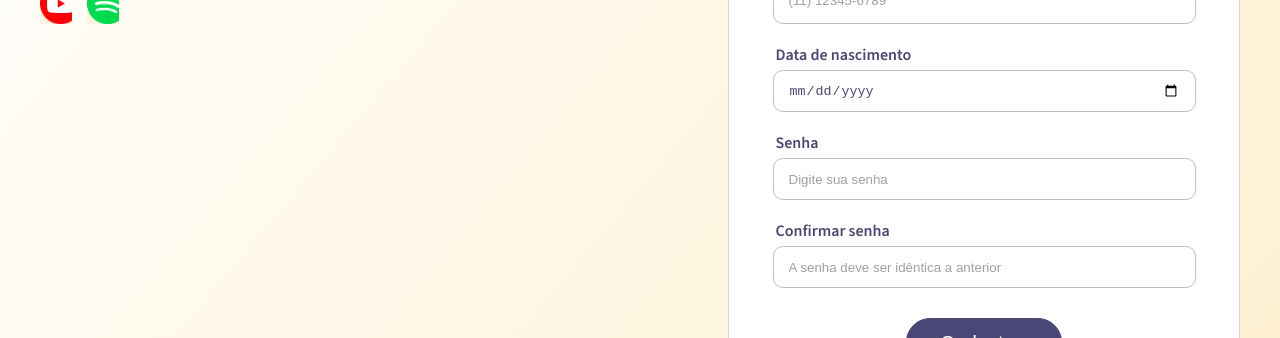
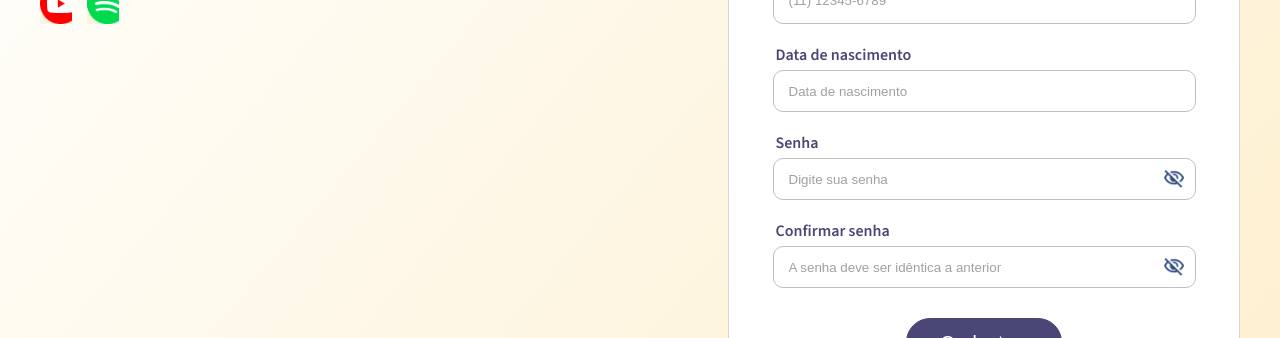
Before and after one commit to SquadLuzRosa/pipoca-agil-front, a Next.js app: page /register in a window 1280 px wide. Shown: the part 436-774 px from the top of the page. Built offline with nearby package versions, Linux system fonts and the light colour scheme.

Commit message:
add: Adicionando os icones nos inputs de senha

```diff
--- a/src/components/layout/eyers/ClosedEyeIcon.jsx
+++ b/src/components/layout/eyers/ClosedEyeIcon.jsx
@@ -1,7 +1,7 @@
 import React from 'react';
 
-const ClosedEyeIcon = ({onClick}) => (
-    <div onClick={(e) => { e.stopPropagation(); onClick(); }}>
+const ClosedEyeIcon = () => (
+    <div>
         <img src="/closeEyer.svg" alt="Closed Eye" style={{ marginLeft: '5px', cursor: 'pointer' }} />
     </div>
 );
--- a/src/components/layout/eyers/OpenEyeIcon.jsx
+++ b/src/components/layout/eyers/OpenEyeIcon.jsx
@@ -1,7 +1,7 @@
 import React from 'react';
 
-const OpenEyeIcon = ({ onClick }) => (
-  <div onClick={(e) => { e.stopPropagation(); onClick(); }}>
+const OpenEyeIcon = () => (
+  <div>
     <img src="/openEyer.svg" alt="Open Eye" style={{ marginLeft: '5px', cursor: 'pointer' }} />
   </div>
 );
--- a/src/components/layout/inputs/Input.jsx
+++ b/src/components/layout/inputs/Input.jsx
@@ -1,6 +1,10 @@
 import styled from 'styled-components'
 import InputMask from 'react-input-mask'
-import { forwardRef } from 'react'
+import { forwardRef, useState } from 'react'
+
+import ClosedEyeIcon from '../eyers/ClosedEyeIcon'
+import OpenEyeIcon from '../eyers/OpenEyeIcon'
+
 
 const InputContainer = styled.div`
   width: 100%;
@@ -34,6 +38,33 @@ const StyledInput = styled.input`
     color: ${(props) => props.theme.placeholderColor};
   }
 `
+const IconOpenPassword = styled.img`
+  width: 20px;
+  object-fit: cover;
+  margin: 0;
+`;
+const IconClosePassword = styled.img`
+  width: 20px;
+  object-fit: cover;
+  margin: 0;
+`;
+
+const StyledEyeIcon = styled.span`
+  cursor: pointer;
+  position: absolute;
+  top: 50%;
+  right: 12px;
+
+  transform: translate(0,-50%);
+  display: flex;
+  align-items: baseline;
+  justify-content: center;
+  `
+
+const InputPassword = styled.span`
+  display: flex;
+  position: relative;
+`;
 
 const StyledMaskedInput = styled(InputMask)`
   width: 100%;
@@ -56,18 +87,44 @@ const StyledMaskedInput = styled(InputMask)`
   }
 `
 
-const Input = forwardRef(({ label, error, mask, ...props }, ref) => {
+const Input = forwardRef(({ label, error, mask, onTogglePasswordVisibility, type, ...props }, ref) => {
+  const [showPassword, setShowPassword] = useState(false);
   const hasError = !!error;
-  // if (hasError) {
-  //   alert('teste')
-  // }
+
+  const togglePasswordVisibility = () => {
+    setShowPassword(!showPassword);
+    if (onTogglePasswordVisibility) {
+      onTogglePasswordVisibility(!showPassword);
+    }
+  };
+
   return (
     <InputContainer>
       <StyledLabel>{label}</StyledLabel>
       {mask ? (
         <StyledMaskedInput mask={mask} maskChar="_" placeholder={label} error={error} {...props} ref={ref} hasError={hasError}/>
       ) : (
-        <StyledInput placeholder={label} error={error} {...props} ref={ref} hasError={hasError}/>
+        <InputPassword>
+          <StyledInput
+            type={showPassword ? 'text' : 'password'}
+            placeholder={label}
+            error={error}
+            {...props}
+            ref={ref}
+            hasError={hasError}
+          />
+          {type === 'password' && (
+            <StyledEyeIcon onClick={togglePasswordVisibility}>
+              {showPassword ?
+                <IconOpenPassword src="/eyer.png" alt="" />
+
+              : <IconClosePassword src="/eyer_off.png" alt="" />
+
+              }
+            </StyledEyeIcon>
+          )}
+        </InputPassword>
+
       )}
     </InputContainer>
   )
--- a/src/pages/register.jsx
+++ b/src/pages/register.jsx
@@ -135,6 +135,15 @@ function RegisterPage() {
   }, [isSuccessModalOpen])
 
 
+  const handlePasswordVisibility = (isVisible) => {
+    // Lógica para controlar a visibilidade da senha
+    // Você pode usar o estado local aqui ou realizar outras ações
+    if (isVisible) {
+      console.log('Senha visível');
+    } else {
+      console.log('Senha oculta');
+    }
+  };
 
   return (
     <>
@@ -218,6 +227,7 @@ function RegisterPage() {
                 label="Senha"
                 placeholder="Digite sua senha"
                 error={errors.confirmPassword}
+                onTogglePasswordVisibility={handlePasswordVisibility}
                 {...register('password', {
                   required: 'Senha é obrigatória',
                   minLength: {
```
Also changed, not shown: public/eyer.png (added), public/eyer_off.png (added).
